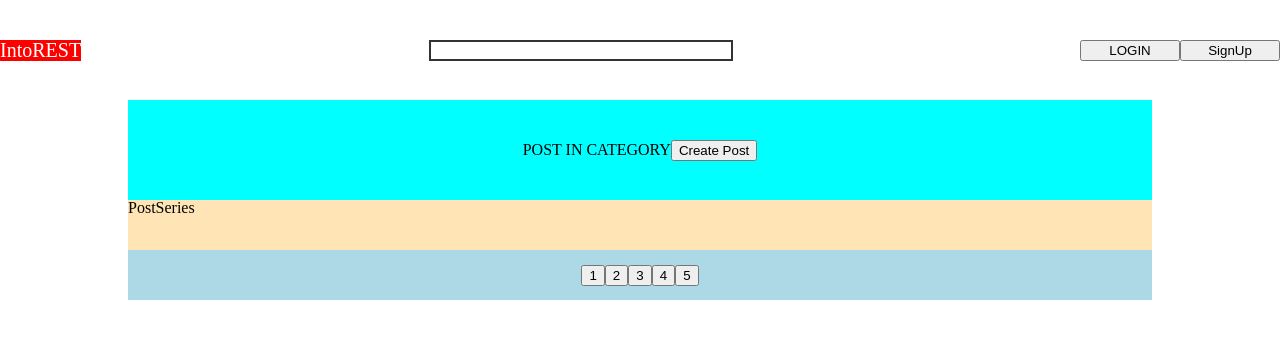
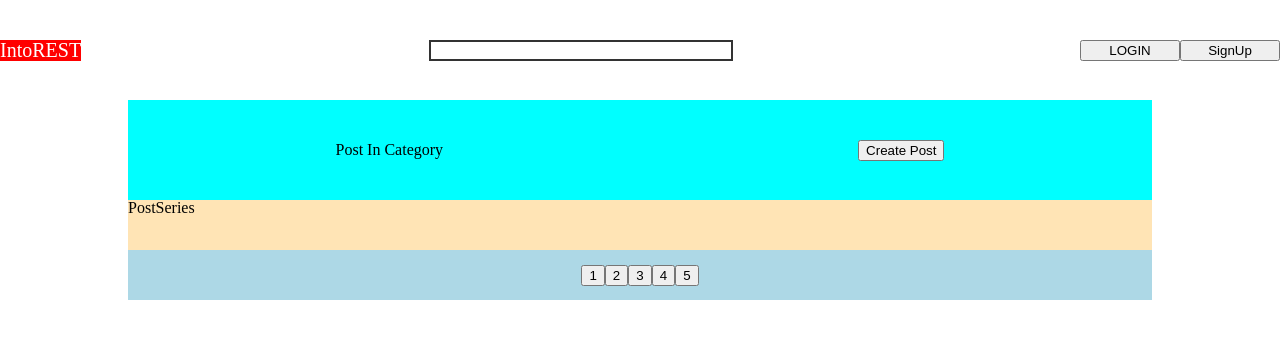
Before and after one commit to codestates-seb/seb41_main_009, a React (Create React App) app in the folder client/: page /posts in a window 1280 px wide. Shown: the top 338 px of the page. Built offline with nearby package versions, Linux system fonts and the light colour scheme.

Commit message:
feat - #22 : PostList Header 컴포넌트 분리

```diff
--- /dev/null
+++ b/client/src/components/organisms/postlist/PostListHeader.js
@@ -0,0 +1,21 @@
+import styled from 'styled-components';
+
+const Container = styled.div`
+  display: flex;
+  width: inherit;
+  height: 100px;
+  background-color: aqua;
+  align-items: center;
+  justify-content: space-around;
+`;
+
+const PostListHeaderContainer = () => {
+  return (
+    <Container>
+      <h1>Post In Category</h1>
+      <button type="button">Create Post</button>
+    </Container>
+  );
+};
+
+export default PostListHeaderContainer;
--- a/client/src/components/templates/PostList.js
+++ b/client/src/components/templates/PostList.js
@@ -1,4 +1,5 @@
 import styled from 'styled-components';
+import PostListHeaderContainer from '../organisms/postlist/PostListHeader';
 
 const Container = styled.div`
   display: flex;
@@ -8,15 +9,6 @@
   padding-top: 100px;
   justify-content: center;
   align-items: center;
-`;
-
-const ListHeaderContainer = styled.div`
-  display: flex;
-  width: inherit;
-  height: 100px;
-  background-color: aqua;
-  align-items: center;
-  justify-content: center;
 `;
 
 const FilterContainer = styled.div`
@@ -44,10 +36,7 @@
 const PostList = () => {
   return (
     <Container>
-      <ListHeaderContainer>
-        <h1>POST IN CATEGORY</h1>
-        <button type="button">Create Post</button>
-      </ListHeaderContainer>
+      <PostListHeaderContainer />
       <FilterContainer>
         <div>Post</div>
         <div>Series</div>
```
